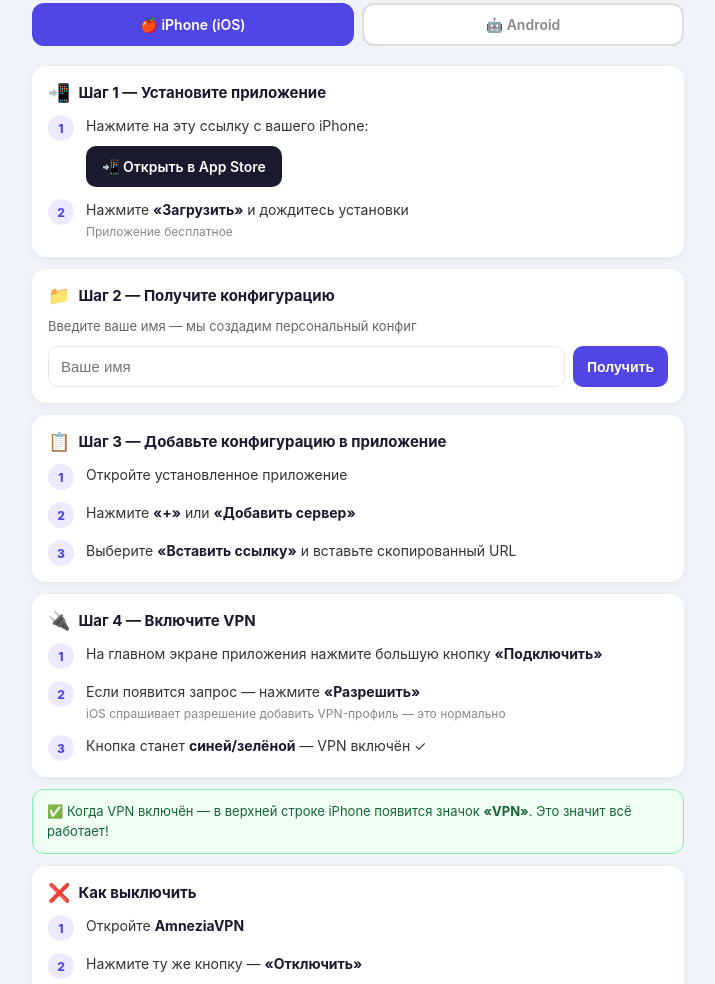
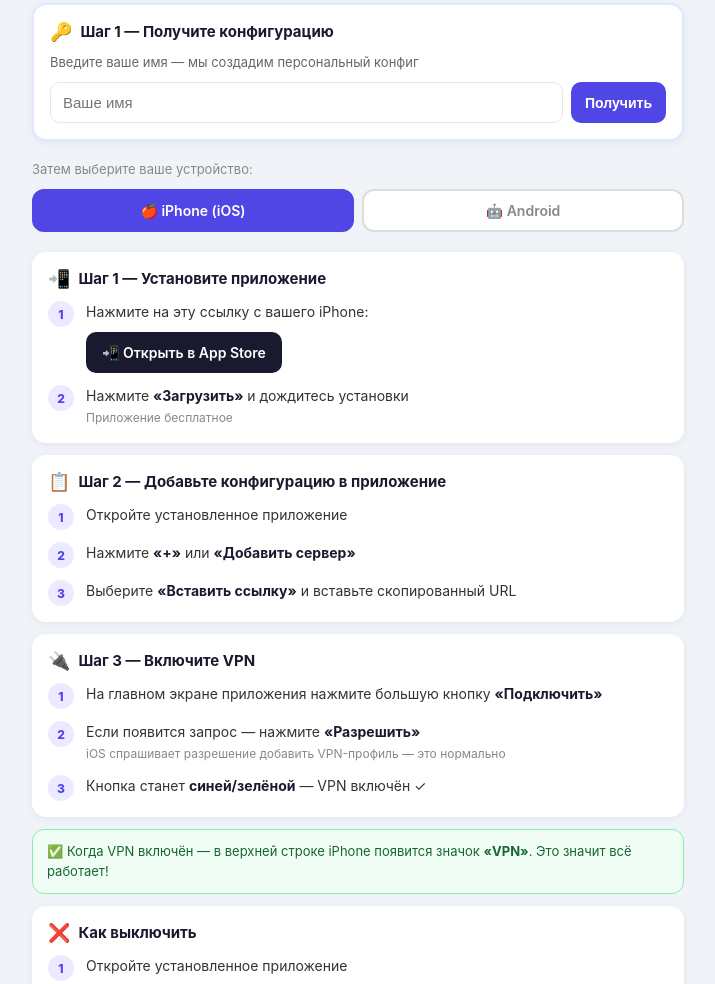
Before and after one commit to edmuhalb/vpn-instruction, a website: page index.html in a window 1280 px wide. Shown: the part 115-1099 px from the top of the page, without its empty margins (282-997 px from the left). Drawn offline with Linux system fonts and the light colour scheme.

Commit message:
Config form above tabs as shared step 1, fix Android tab

```diff
--- a/index.html
+++ b/index.html
@@ -146,6 +146,25 @@
   ⚙️ Управление пользователями
 </a>
 
+<div class="card" style="border:2px solid #e0e7ff;margin-bottom:20px;">
+  <h2><span class="icon">🔑</span> Шаг 1 — Получите конфигурацию</h2>
+  <p style="font-size:13px;color:#666;margin-bottom:12px;">Введите ваше имя — мы создадим персональный конфиг</p>
+  <div class="config-row">
+    <input class="config-input" style="border:1.5px solid #e5e7eb;color:#1a1a2e;" id="userName" type="text" placeholder="Ваше имя" maxlength="30">
+    <button class="config-btn" style="background:#4f46e5;color:#fff;" id="getConfigBtn" onclick="getConfig()">Получить</button>
+  </div>
+  <div class="config-result" id="configResult">
+    <p style="color:#16a34a;font-size:13px;margin-top:12px;margin-bottom:8px;">✅ Конфигурация готова! Скопируйте ссылку и вставьте в приложение:</p>
+    <div style="display:flex;gap:6px;align-items:center;">
+      <input id="vpnUrl" type="text" readonly style="flex:1;padding:9px 10px;border:1.5px solid #e5e7eb;border-radius:8px;font-size:12px;font-family:monospace;color:#4f46e5;background:#f8f7ff;outline:none;min-width:0;">
+      <button onclick="copyUrl()" style="padding:9px 12px;background:#4f46e5;color:#fff;border:none;border-radius:8px;font-size:13px;font-weight:700;cursor:pointer;white-space:nowrap;" id="copyBtn">Копировать</button>
+    </div>
+  </div>
+  <div class="config-error" id="configError"></div>
+</div>
+
+<p style="font-size:13px;color:#888;margin-bottom:12px;">Затем выберите ваше устройство:</p>
+
 <div class="tab-row">
   <div class="tab active" onclick="showTab('ios')">🍎 iPhone (iOS)</div>
   <div class="tab" onclick="showTab('android')">🤖 Android</div>
@@ -173,24 +192,7 @@
   </div>
 
   <div class="card">
-    <h2><span class="icon">📁</span> Шаг 2 — Получите конфигурацию</h2>
-    <p style="font-size:13px;color:#666;margin-bottom:12px;">Введите ваше имя — мы создадим персональный конфиг</p>
-    <div class="config-row">
-      <input class="config-input" style="border:1.5px solid #e5e7eb;color:#1a1a2e;" id="userName" type="text" placeholder="Ваше имя" maxlength="30">
-      <button class="config-btn" style="background:#4f46e5;color:#fff;" id="getConfigBtn" onclick="getConfig()">Получить</button>
-    </div>
-    <div class="config-result" id="configResult">
-      <p style="color:#16a34a;font-size:13px;margin-top:12px;margin-bottom:8px;">✅ Конфигурация готова! Скопируйте ссылку и вставьте в приложение:</p>
-      <div style="display:flex;gap:6px;align-items:center;">
-        <input id="vpnUrl" type="text" readonly style="flex:1;padding:9px 10px;border:1.5px solid #e5e7eb;border-radius:8px;font-size:12px;font-family:monospace;color:#4f46e5;background:#f8f7ff;outline:none;min-width:0;">
-        <button onclick="copyUrl()" style="padding:9px 12px;background:#4f46e5;color:#fff;border:none;border-radius:8px;font-size:13px;font-weight:700;cursor:pointer;white-space:nowrap;" id="copyBtn">Копировать</button>
-      </div>
-    </div>
-    <div class="config-error" id="configError"></div>
-  </div>
-
-  <div class="card">
-    <h2><span class="icon">📋</span> Шаг 3 — Добавьте конфигурацию в приложение</h2>
+    <h2><span class="icon">📋</span> Шаг 2 — Добавьте конфигурацию в приложение</h2>
     <div class="step">
       <div class="step-num">1</div>
       <div class="step-text">Откройте установленное приложение</div>
@@ -208,7 +210,7 @@
   </div>
 
   <div class="card">
-    <h2><span class="icon">🔌</span> Шаг 4 — Включите VPN</h2>
+    <h2><span class="icon">🔌</span> Шаг 3 — Включите VPN</h2>
     <div class="step">
       <div class="step-num">1</div>
       <div class="step-text">На главном экране приложения нажмите большую кнопку <b>«Подключить»</b></div>
@@ -234,7 +236,7 @@
     <h2><span class="icon">❌</span> Как выключить</h2>
     <div class="step">
       <div class="step-num">1</div>
-      <div class="step-text">Откройте <b>AmneziaVPN</b></div>
+      <div class="step-text">Откройте установленное приложение</div>
     </div>
     <div class="step">
       <div class="step-num">2</div>
@@ -273,12 +275,7 @@
   </div>
 
   <div class="card">
-    <h2><span class="icon">📋</span> Шаг 2 — Получите конфигурацию</h2>
-    <p style="font-size:13px;color:#666;margin-bottom:4px;">Конфигурация создаётся на вкладке iPhone — используйте ту же ссылку или файл</p>
-  </div>
-
-  <div class="card">
-    <h2><span class="icon">📋</span> Шаг 3 — Добавьте конфигурацию в приложение</h2>
+    <h2><span class="icon">📋</span> Шаг 2 — Добавьте конфигурацию в приложение</h2>
     <div class="step">
       <div class="step-num">1</div>
       <div class="step-text">Откройте установленное приложение</div>
@@ -296,7 +293,7 @@
   </div>
 
   <div class="card">
-    <h2><span class="icon">🔌</span> Шаг 4 — Включите VPN</h2>
+    <h2><span class="icon">🔌</span> Шаг 3 — Включите VPN</h2>
     <div class="step">
       <div class="step-num">1</div>
       <div class="step-text">На главном экране приложения нажмите большую кнопку <b>«Подключить»</b></div>
@@ -322,7 +319,7 @@
     <h2><span class="icon">❌</span> Как выключить</h2>
     <div class="step">
       <div class="step-num">1</div>
-      <div class="step-text">Откройте <b>AmneziaVPN</b></div>
+      <div class="step-text">Откройте установленное приложение</div>
     </div>
     <div class="step">
       <div class="step-num">2</div>
```
